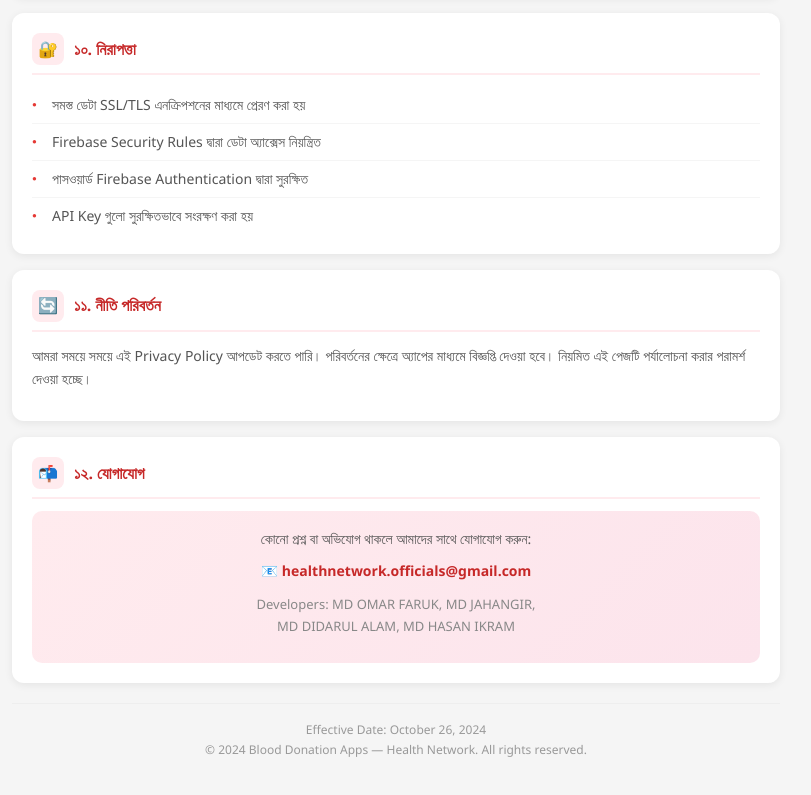
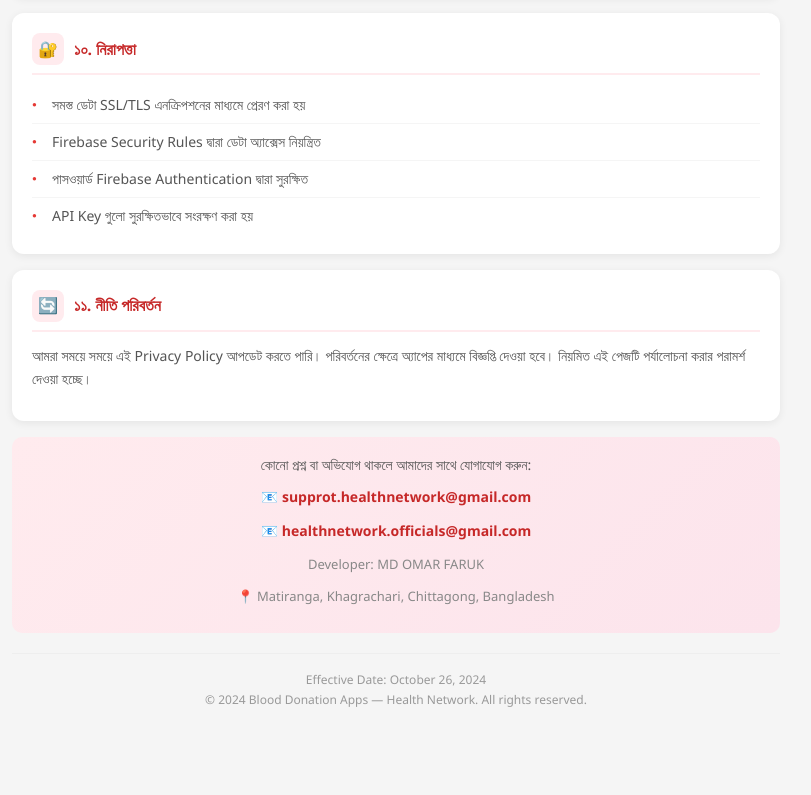
Before and after one commit to farukappsinfo/privacy-policy, a plain HTML site: page index.html in a window 1280 px wide. Shown: the part 3158-3953 px from the top of the page, without its empty margins (244-1055 px from the left). After the commit the page ends 3909 px from the top, so only its background shows below. Drawn offline with Linux system fonts and the light colour scheme.

Commit message:
Update index.html

```diff
--- a/index.html
+++ b/index.html
@@ -263,15 +263,16 @@
     </div>
 
     <!-- Contact -->
-    <div class="card">
-        <div class="section-title"><div class="icon">📬</div> ১২. যোগাযোগ</div>
  <div class="contact-box">
     <p style="margin-bottom:8px;">কোনো প্রশ্ন বা অভিযোগ থাকলে আমাদের সাথে যোগাযোগ করুন:</p>
+     <p><strong>📧</strong> <a href="mailto:supprot.healthnetwork@gmail.com">supprot.healthnetwork@gmail.com</a></p>
     <p><strong>📧</strong> <a href="mailto:healthnetwork.officials@gmail.com">healthnetwork.officials@gmail.com</a></p>
     <p style="margin-top:8px; font-size:13px; color:#888;">
-                Developers: MD OMAR FARUK, MD JAHANGIR,<br>MD DIDARUL ALAM, MD HASAN IKRAM
+        Developer: MD OMAR FARUK
     </p>
-        </div>
+    <p style="font-size:13px; color:#888;">
+        📍 Matiranga, Khagrachari, Chittagong, Bangladesh
+    </p>
 </div>
 
     <div class="effective-date">
```
Lines whose indentation alone changed are shown as unchanged.
